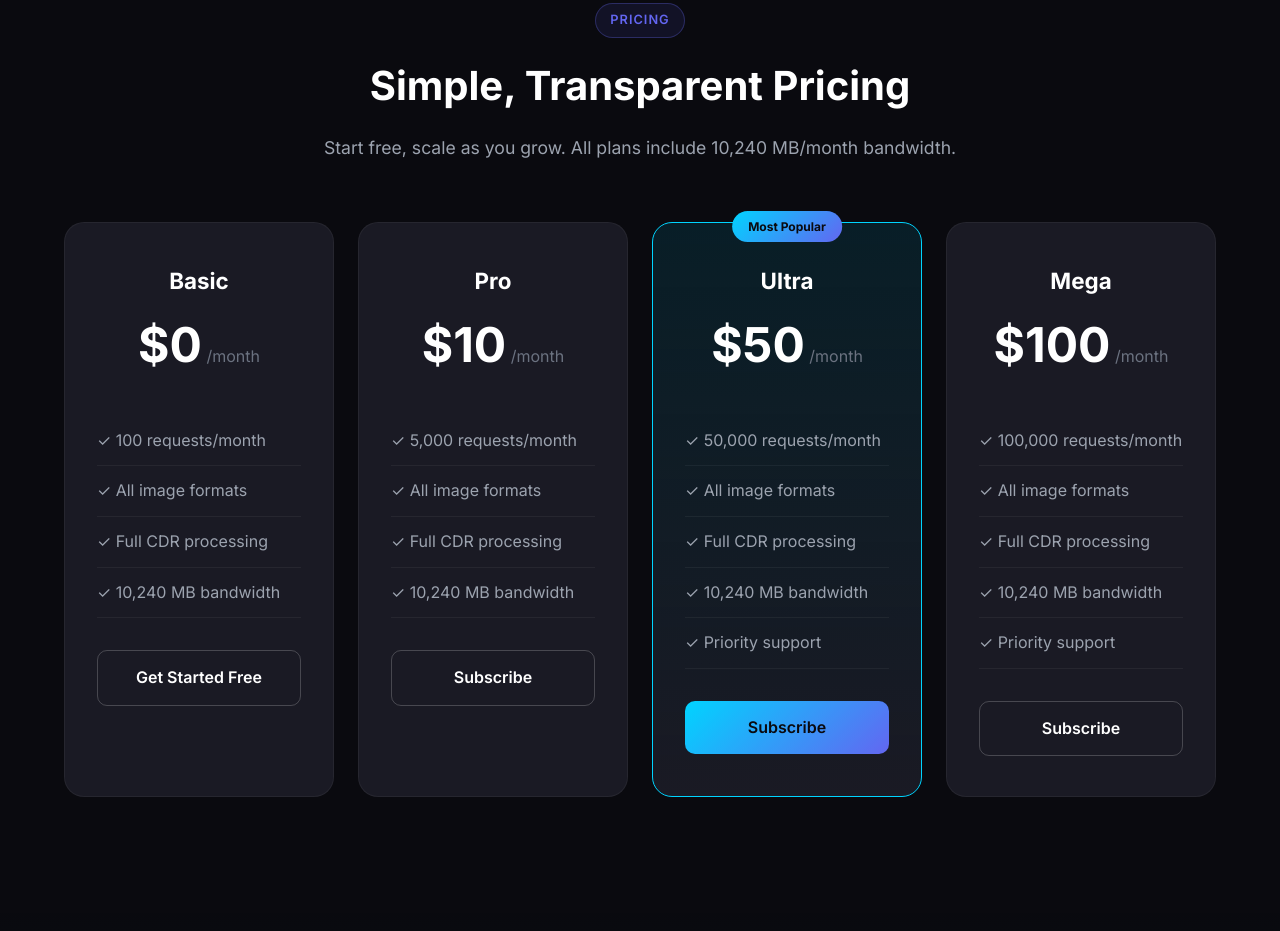
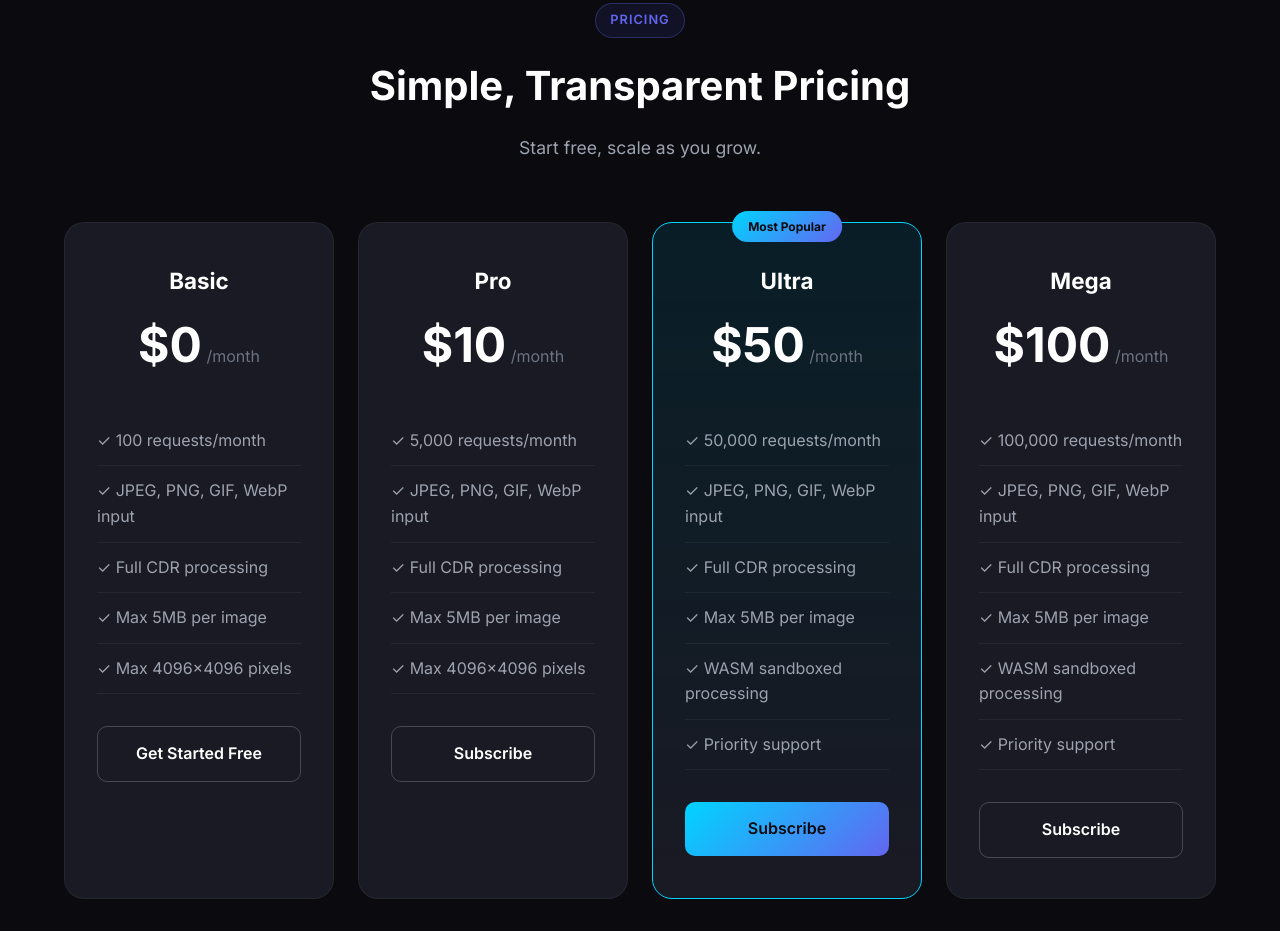
Before and after one commit to myProjectsRavi/cdr-api-web, a plain HTML site: page index.html in a window 1280 px wide. Shown: the part 4897-5828 px from the top of the page. Drawn offline with Linux system fonts and the light colour scheme.

Commit message:
fix: Update pricing with accurate features
- Removed 'All image formats' (only JPEG, PNG, GIF, WebP supported)
- Removed bandwidth mention
- Added: Max 5MB per image
- Added: Max 4096x4096 pixels
- Added: WASM sandboxed processing for Ultra/Mega

```diff
--- a/index.html
+++ b/index.html
@@ -415,7 +415,7 @@ echo "✅ Image sanitized!"</code></pre>
             <div class="section-header">
                 <span class="section-badge">Pricing</span>
                 <h2>Simple, Transparent Pricing</h2>
-                <p>Start free, scale as you grow. All plans include 10,240 MB/month bandwidth.</p>
+                <p>Start free, scale as you grow.</p>
             </div>
             <div class="pricing-grid">
                 <div class="pricing-card">
@@ -428,9 +428,10 @@ echo "✅ Image sanitized!"</code></pre>
                     </div>
                     <ul class="pricing-features">
                         <li>✓ 100 requests/month</li>
-                        <li>✓ All image formats</li>
+                        <li>✓ JPEG, PNG, GIF, WebP input</li>
                         <li>✓ Full CDR processing</li>
-                        <li>✓ 10,240 MB bandwidth</li>
+                        <li>✓ Max 5MB per image</li>
+                        <li>✓ Max 4096×4096 pixels</li>
                     </ul>
                     <a href="https://rapidapi.com/anonymous617461746174/api/zero-trust-api" class="pricing-btn"
                         target="_blank">Get Started Free</a>
@@ -445,9 +446,10 @@ echo "✅ Image sanitized!"</code></pre>
                     </div>
                     <ul class="pricing-features">
                         <li>✓ 5,000 requests/month</li>
-                        <li>✓ All image formats</li>
+                        <li>✓ JPEG, PNG, GIF, WebP input</li>
                         <li>✓ Full CDR processing</li>
-                        <li>✓ 10,240 MB bandwidth</li>
+                        <li>✓ Max 5MB per image</li>
+                        <li>✓ Max 4096×4096 pixels</li>
                     </ul>
                     <a href="https://rapidapi.com/anonymous617461746174/api/zero-trust-api" class="pricing-btn"
                         target="_blank">Subscribe</a>
@@ -463,9 +465,10 @@ echo "✅ Image sanitized!"</code></pre>
                     </div>
                     <ul class="pricing-features">
                         <li>✓ 50,000 requests/month</li>
-                        <li>✓ All image formats</li>
+                        <li>✓ JPEG, PNG, GIF, WebP input</li>
                         <li>✓ Full CDR processing</li>
-                        <li>✓ 10,240 MB bandwidth</li>
+                        <li>✓ Max 5MB per image</li>
+                        <li>✓ WASM sandboxed processing</li>
                         <li>✓ Priority support</li>
                     </ul>
                     <a href="https://rapidapi.com/anonymous617461746174/api/zero-trust-api" class="pricing-btn primary"
@@ -481,9 +484,10 @@ echo "✅ Image sanitized!"</code></pre>
                     </div>
                     <ul class="pricing-features">
                         <li>✓ 100,000 requests/month</li>
-                        <li>✓ All image formats</li>
+                        <li>✓ JPEG, PNG, GIF, WebP input</li>
                         <li>✓ Full CDR processing</li>
-                        <li>✓ 10,240 MB bandwidth</li>
+                        <li>✓ Max 5MB per image</li>
+                        <li>✓ WASM sandboxed processing</li>
                         <li>✓ Priority support</li>
                     </ul>
                     <a href="https://rapidapi.com/anonymous617461746174/api/zero-trust-api" class="pricing-btn"
@@ -492,6 +496,7 @@ echo "✅ Image sanitized!"</code></pre>
             </div>
         </div>
     </section>
+
 
     <!-- CTA -->
     <section class="cta-section">
```
